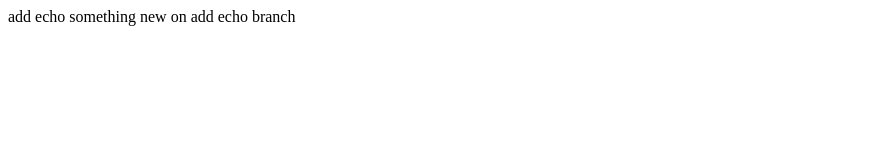
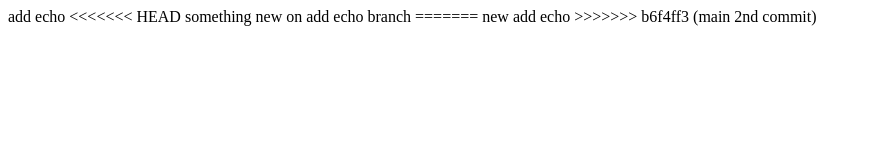
Before and after one commit to NHNaims-code/simple_rebase_git_test, a plain HTML site: page index.html in a window 1280 px wide. Shown: the whole page, without its empty margins (0-871 px from the left). Drawn offline with Linux system fonts and the light colour scheme.

Commit message:
dlkfjskf

```diff
--- a/index.html
+++ b/index.html
@@ -10,7 +10,11 @@
 
 <body>
     add echo
+<<<<<<< HEAD
     something new on add echo branch
+=======
+    new add echo
+>>>>>>> b6f4ff3 (main 2nd commit)
 </body>
 
 </html>
```
